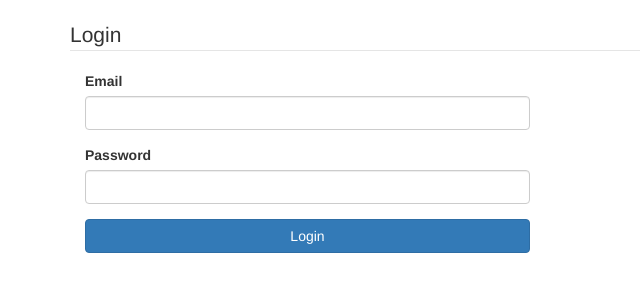
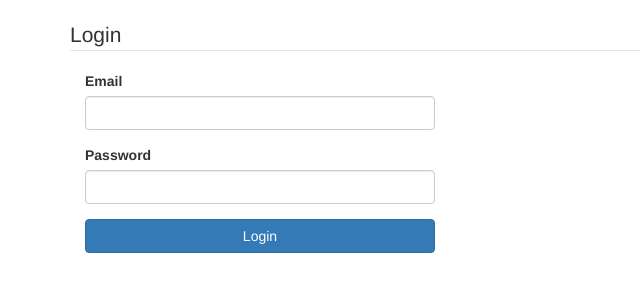
Before and after one commit to Dariuxa/mediapark, a CodeIgniter app: page /mediapark/user/login in a window 1280 px wide. Shown: the part 51-351 px from the top of the page, without its empty margins (0-640 px from the left). Run offline with CodeIgniter, Linux system fonts and the light colour scheme.

Commit message:
Login page fix - all pages to col-sm-4.

```diff
--- a/application/views/user/view_login.php
+++ b/application/views/user/view_login.php
@@ -21,7 +21,7 @@ $password = array(
 <div class="container">
     <?=form_open()?>
     <legend>Login</legend>
-    <div class="col-sm-5">
+    <div class="col-sm-4">
         <div class="form-group<?=form_error('email') != null?' has-error':''?>">
             <label for="email">Email</label>
             <?=form_error('email') != null?form_error('email'):''?>
```
